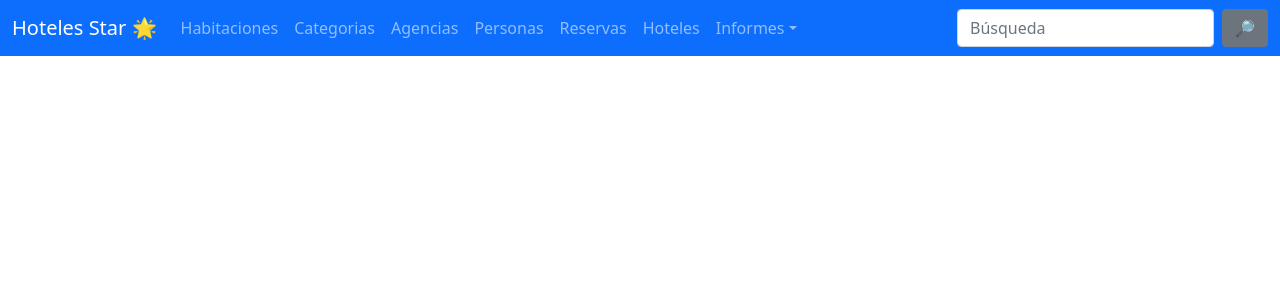
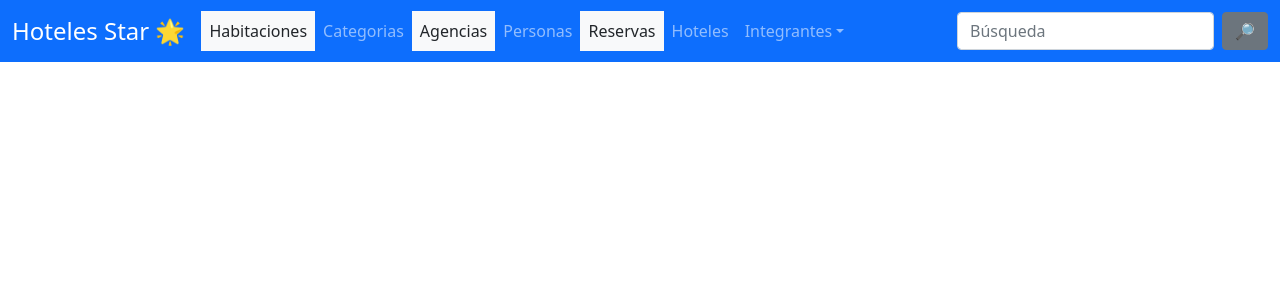
Before and after one commit to Daniel-Vega-Rojas/Actividad08_base, a Django app: page / in a window 1280 px wide. Shown: the top 300 px of the page. Run offline with Django 3.2, Linux system fonts and the light colour scheme; some libraries are stand-ins or nearby versions.

Commit message:
commit Tulio Cuadrado Solucionando Error, y modificando

```diff
--- a/apps/Hotel/views.py
+++ b/apps/Hotel/views.py
@@ -47,7 +47,7 @@ def hotelEdit(request,id_hotel):
         form = HotelForm(request.POST, instance=hotel)
         if form.is_valid():
             form.save()
-        return redirect('Hotel:index')
+        return redirect('Hoteles:index')
 
     return render(request, 'Hotel/formHotel.html', {'form': form})
 
--- a/templates/base/base.html
+++ b/templates/base/base.html
@@ -14,7 +14,7 @@
 <body>
 <nav class="navbar navbar-expand-lg navbar-dark bg-primary">
   <div class="container-fluid">
-    <a class="navbar-brand" href="/">Hoteles Star 🌟 </a>
+    <a class="navbar-brand fs-4 text " href="/">Hoteles Star 🌟 </a>
     <button class="navbar-toggler" type="button" data-bs-toggle="collapse" data-bs-target="#navbarColor01" aria-controls="navbarColor01" aria-expanded="false" aria-label="Toggle navigation">
       <span class="navbar-toggler-icon"></span>
     </button>
@@ -27,32 +27,31 @@
           </a>
         </li> -->
         <li class="nav-item">
-          <a class="nav-link" href="/habitaciones">Habitaciones</a>
+          <a class="nav-link bg-light text-dark" href="/habitaciones">Habitaciones</a>
         </li>
         <li class="nav-item">
           <a class="nav-link" href="/categorias">Categorias</a>
         </li>
         <li class="nav-item">
-          <a class="nav-link" href="/agencia_de_viajes">Agencias</a>
+          <a class="nav-link bg-light text-dark " href="/agencia_de_viajes">Agencias</a>
         </li>
         <li class="nav-item">
           <a class="nav-link" href="/personas">Personas</a>
         </li>
         <li class="nav-item">
-          <a class="nav-link" href="/reservas">Reservas</a>
+          <a class="nav-link bg-light text-dark " href="/reservas">Reservas</a>
         </li>
         <li class="nav-item">
           <a class="nav-link" href="/hoteles">Hoteles</a>
         </li>
         <li class="nav-item dropdown">
-          <a class="nav-link dropdown-toggle" data-bs-toggle="dropdown" href="#" role="button" aria-haspopup="true" aria-expanded="false">Informes</a>
+          <a class="nav-link dropdown-toggle" data-bs-toggle="dropdown" href="#" role="button" aria-haspopup="true" aria-expanded="false">Integrantes</a>
           <div class="dropdown-menu">
             <a class="dropdown-item" href="https://www.instagram.com/madara_nigga/?hl=es">Daniel Vega</a>
             <a class="dropdown-item" href="https://www.instagram.com/jorge_isaac_sg/?hl=es">Jorge Sandoval </a>
             <a class="dropdown-item" href="https://www.instagram.com/rafacuadradoh/?hl=es">Tulio Cuadrado </a>
-            <div class="dropdown-divider"></div>
             <a class="dropdown-item" href="https://www.instagram.com/deiderblanco/?hl=es">Deider Blanco </a>
-          </div>
+
         </li>
       </ul>
       <form class="d-flex">
```
